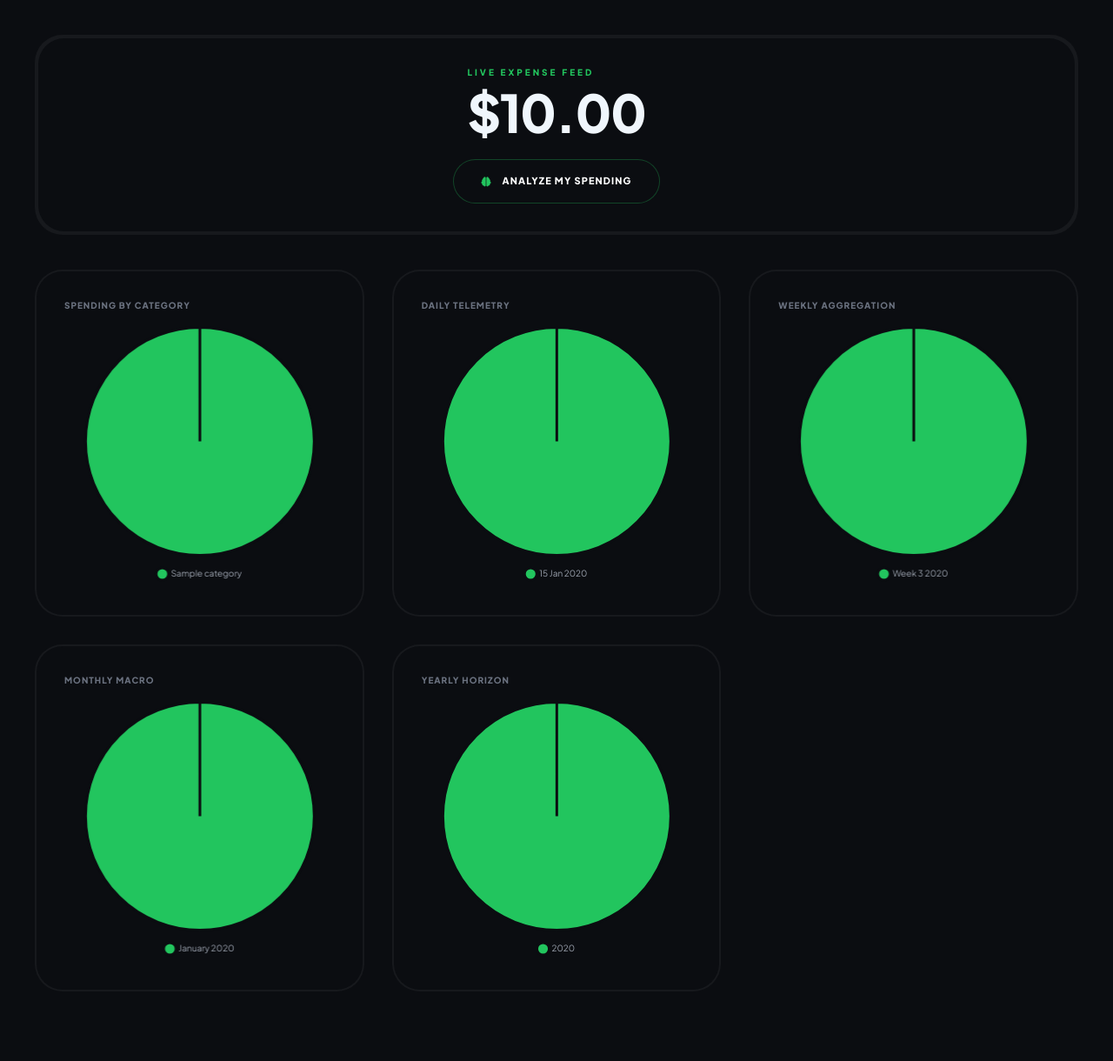
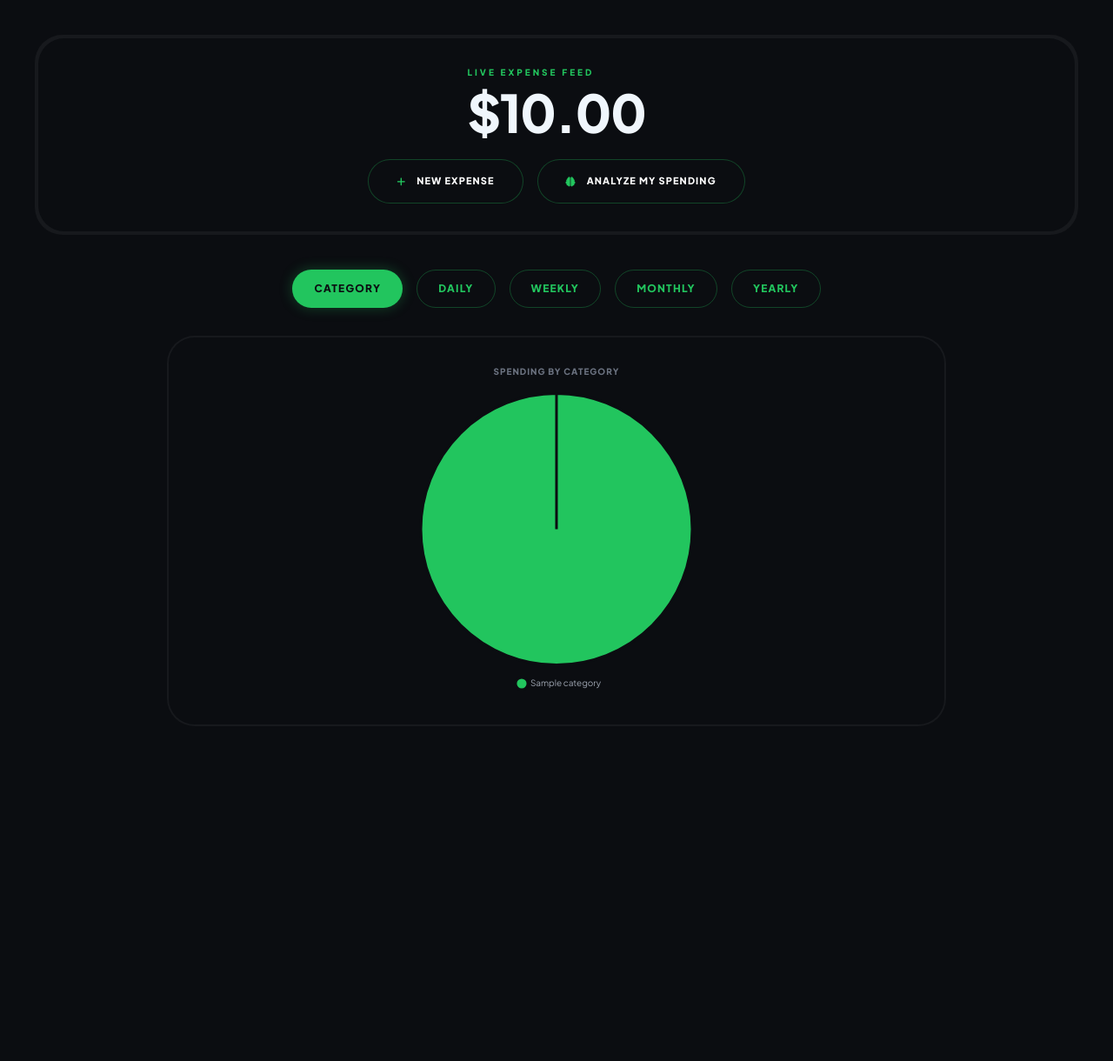
Before and after one commit to ScriptSlinger1/Momma-s-Billionaire, a Django app: page /expenses/ in a window 1280 px wide. Shown: the whole page at 87% size. After the commit the page ends 792 px from the top, so only its background shows below. Run offline with Django 5.2, Linux system fonts and the light colour scheme; a user stored in the database is signed in; tables that the repository leaves empty hold one stand-in row (values such as "Sample post"); some libraries are stand-ins or nearby versions.

Commit message:
expenses tracking done

```diff
--- a/myproject/myapp/templates/myapp/dashboard.html
+++ b/myproject/myapp/templates/myapp/dashboard.html
@@ -3,6 +3,7 @@
 
 <head>
     <title>MOMMA'S MILLIONAIRE | Dashboard</title>
+    <title>MOMMA'S MILLIONAIRE | DASHBOARD</title>
     <meta charset="UTF-8">
     <meta name="viewport" content="width=device-width, initial-scale=1.0">
     <link href="https://cdnjs.cloudflare.com/ajax/libs/font-awesome/6.0.0/css/all.min.css" rel="stylesheet">
@@ -604,6 +605,5 @@
             }
         });
     </script>
-{{}}
 </body>
 </html>
--- a/myproject/myapp/templates/myapp/expenses_tracking.html
+++ b/myproject/myapp/templates/myapp/expenses_tracking.html
@@ -1,3 +1,4 @@
+
 {% extends 'myapp/base.html' %}
 
 {% block title %}
@@ -94,6 +95,31 @@ Expenses Tracking | Momma's Millionaire
         box-shadow: 0 10px 20px rgba(34, 197, 94, 0.2);
     }
 
+    /* Tab Buttons */
+    .tab-btn {
+        padding: 0.75rem 1.5rem;
+        border-radius: 9999px;
+        font-size: 0.75rem;
+        font-weight: 800;
+        text-transform: uppercase;
+        letter-spacing: 0.1em;
+        border: 1px solid rgba(34, 197, 94, 0.3);
+        color: #22c55e;
+        background: transparent;
+        cursor: pointer;
+        transition: all 0.3s ease;
+    }
+
+    .tab-btn:hover {
+        background: rgba(34, 197, 94, 0.1);
+    }
+
+    .tab-btn.active {
+        background: #22c55e;
+        color: #0b0d11;
+        box-shadow: 0 0 15px rgba(34, 197, 94, 0.3);
+    }
+
     /* AI Advice Styling */
     .ai-advice-list li {
         margin-bottom: 1rem;
@@ -116,7 +142,7 @@ Expenses Tracking | Momma's Millionaire
     .chart-container {
         position: relative;
         flex-grow: 1;
-        min-height: 280px; /* Slightly taller for pie charts */
+        min-height: 350px; /* Slightly larger for single view */
         width: 100%;
         display: flex;
         align-items: center;
@@ -134,7 +160,11 @@ Expenses Tracking | Momma's Millionaire
                     <h1 class="text-5xl md:text-6xl font-black tracking-tight">${{ total|floatformat:2 }}</h1>
                 </div>
 
-                <div class="flex items-center gap-4">
+                <div class="flex flex-wrap items-center gap-4">
+                    <a href="{%url 'myapp:expense_create'%}" class="btn-premium text-white px-8 py-4 rounded-full text-[11px] font-black uppercase tracking-widest flex items-center gap-3">
+                        <i class="fas fa-plus text-green-500"></i> New Expense
+                    </a>
+
                     <form method="post" class="m-0">
                         {% csrf_token %}
                         <button type="submit" name="analyze" class="btn-premium text-white px-8 py-4 rounded-full text-[11px] font-black uppercase tracking-widest flex items-center gap-3">
@@ -163,47 +193,55 @@ Expenses Tracking | Momma's Millionaire
         </div>
         {% endif %}
 
-        <div class="grid grid-cols-1 md:grid-cols-2 lg:grid-cols-3 gap-8">
+        <div class="flex flex-wrap justify-center gap-4 mb-8">
+            <button onclick="switchChart('category')" id="tab-category" class="tab-btn active">Category</button>
+            <button onclick="switchChart('daily')" id="tab-daily" class="tab-btn">Daily</button>
+            <button onclick="switchChart('weekly')" id="tab-weekly" class="tab-btn">Weekly</button>
+            <button onclick="switchChart('monthly')" id="tab-monthly" class="tab-btn">Monthly</button>
+            <button onclick="switchChart('yearly')" id="tab-yearly" class="tab-btn">Yearly</button>
+        </div>
 
-            <div class="border-glow-wrapper">
+        <div class="max-w-4xl mx-auto">
+
+            <div id="chart-category" class="border-glow-wrapper chart-section">
                 <div class="card-inner">
-                    <p class="text-[10px] text-gray-500 uppercase font-black tracking-widest mb-4">Spending by Category</p>
+                    <p class="text-[10px] text-gray-500 uppercase font-black tracking-widest mb-4 text-center">Spending by Category</p>
                     <div class="chart-container">
                         <canvas id="categoryChart"></canvas>
                     </div>
                 </div>
             </div>
 
-            <div class="border-glow-wrapper">
+            <div id="chart-daily" class="border-glow-wrapper chart-section hidden">
                 <div class="card-inner">
-                    <p class="text-[10px] text-gray-500 uppercase font-black tracking-widest mb-4">Daily Telemetry</p>
+                    <p class="text-[10px] text-gray-500 uppercase font-black tracking-widest mb-4 text-center">Daily Telemetry</p>
                     <div class="chart-container">
                         <canvas id="dailyChart"></canvas>
                     </div>
                 </div>
             </div>
 
-            <div class="border-glow-wrapper">
+            <div id="chart-weekly" class="border-glow-wrapper chart-section hidden">
                 <div class="card-inner">
-                    <p class="text-[10px] text-gray-500 uppercase font-black tracking-widest mb-4">Weekly Aggregation</p>
+                    <p class="text-[10px] text-gray-500 uppercase font-black tracking-widest mb-4 text-center">Weekly Aggregation</p>
                     <div class="chart-container">
                         <canvas id="weeklyChart"></canvas>
                     </div>
                 </div>
             </div>
 
-            <div class="border-glow-wrapper">
+            <div id="chart-monthly" class="border-glow-wrapper chart-section hidden">
                 <div class="card-inner">
-                    <p class="text-[10px] text-gray-500 uppercase font-black tracking-widest mb-4">Monthly Macro</p>
+                    <p class="text-[10px] text-gray-500 uppercase font-black tracking-widest mb-4 text-center">Monthly Macro</p>
                     <div class="chart-container">
                         <canvas id="monthlyChart"></canvas>
                     </div>
                 </div>
             </div>
 
-            <div class="border-glow-wrapper">
+            <div id="chart-yearly" class="border-glow-wrapper chart-section hidden">
                 <div class="card-inner">
-                    <p class="text-[10px] text-gray-500 uppercase font-black tracking-widest mb-4">Yearly Horizon</p>
+                    <p class="text-[10px] text-gray-500 uppercase font-black tracking-widest mb-4 text-center">Yearly Horizon</p>
                     <div class="chart-container">
                         <canvas id="yearlyChart"></canvas>
                     </div>
@@ -215,8 +253,26 @@ Expenses Tracking | Momma's Millionaire
 </div>
 
 <script>
+    /* TAB SWITCHING LOGIC */
+    function switchChart(chartId) {
+        // 1. Hide all chart sections
+        const sections = document.querySelectorAll('.chart-section');
+        sections.forEach(section => {
+            section.classList.add('hidden');
+        });
+
+        // 2. Remove 'active' class from all tabs
+        const tabs = document.querySelectorAll('.tab-btn');
+        tabs.forEach(tab => {
+            tab.classList.remove('active');
+        });
+
+        // 3. Show the selected chart and activate the selected tab
+        document.getElementById(`chart-${chartId}`).classList.remove('hidden');
+        document.getElementById(`tab-${chartId}`).classList.add('active');
+    }
+
     /* DATA EXTRACTION */
-
     const dailyLabels = [{% for row in daily %}"{{ row.day|date:'d M Y' }}",{% endfor %}];
     const dailyData = [{% for row in daily %}{{ row.total|floatformat:2 }},{% endfor %}];
 
--- a/myproject/myapp/urls.py
+++ b/myproject/myapp/urls.py
@@ -1,9 +1,17 @@
+from django.contrib.auth.views import LoginView
 from django.urls import path
-from .views import LandingPageView, expenses_tracking
-
+from .views import (LandingPageView,
+                    expenses_tracking,
+                    RegistrationView,
+                    DashboardPrototype,
+                    CreateAnExpense)
 app_name = 'myapp'
 
 urlpatterns = [
     path('', LandingPageView.as_view(), name='landing'),
     path('expenses/', expenses_tracking, name='expenses'),
+    path('expense_create/', CreateAnExpense.as_view(), name='expense_create'),
+    path('dashboard/', DashboardPrototype.as_view(), name='dashboard'),
+    path('reg/', RegistrationView.as_view(), name='reg'),
+    path('login/', LoginView.as_view(template_name='myapp/login.html', redirect_authenticated_user=True), name='login')
 ]
--- a/myproject/myapp/views.py
+++ b/myproject/myapp/views.py
@@ -1,7 +1,11 @@
+from django.contrib.auth.decorators import login_required
+from django.contrib.auth.forms import UserCreationForm
+from django.contrib.auth.models import User
 from django.db.models import Sum
 from django.db.models.functions import TruncMonth, TruncDay, TruncYear, TruncWeek
 from django.shortcuts import render
-from django.views.generic import TemplateView
+from django.urls import reverse_lazy
+from django.views.generic import TemplateView, CreateView
 from .models import Expense
 from ollama import chat
 
@@ -10,6 +14,7 @@ from ollama import chat
 class LandingPageView(TemplateView):
     template_name = 'myapp/landing.html'
 
+@login_required
 def expenses_tracking(request):
     qs = Expense.objects.filter(user=request.user)
 
@@ -126,3 +131,21 @@ def expenses_tracking(request):
         "category_monthly": category_monthly,
         "advice": advice
     })
+
+class RegistrationView(CreateView):
+    template_name = 'myapp/reg.html'
+    form_class = UserCreationForm
+    success_url = reverse_lazy('myapp:login')
+
+class DashboardPrototype(TemplateView):
+    template_name = 'myapp/dashboard.html'
+
+class CreateAnExpense(CreateView):
+    model = Expense
+    fields = ['amount', 'category', 'details']
+    template_name = 'myapp/create_expense.html'
+    success_url = reverse_lazy('myapp:expenses')
+
+    def form_valid(self, form):
+        form.instance.user = self.request.user
+        return super().form_valid(form)
--- a/myproject/myproject/settings.py
+++ b/myproject/myproject/settings.py
@@ -11,6 +11,9 @@ https://docs.djangoproject.com/en/5.1/ref/settings/
 """
 
 from pathlib import Path
+
+from django.conf.global_settings import LOGIN_REDIRECT_URL
+from django.urls import reverse_lazy
 
 # Build paths inside the project like this: BASE_DIR / 'subdir'.
 BASE_DIR = Path(__file__).resolve().parent.parent
@@ -117,6 +120,8 @@ USE_TZ = True
 # https://docs.djangoproject.com/en/5.1/howto/static-files/
 
 STATIC_URL = 'static/'
+LOGIN_URL = reverse_lazy('myapp:login')
+LOGIN_REDIRECT_URL = reverse_lazy('myapp:')
 
 # Default primary key field type
 # https://docs.djangoproject.com/en/5.1/ref/settings/#default-auto-field
```
Also changed, not shown: myproject/myapp/templates/myapp/create_expense.html (added, +13 -0 lines), myproject/myapp/templates/myapp/login.html (added, +13 -0 lines), myproject/myapp/templates/myapp/reg.html (added, +13 -0 lines).
